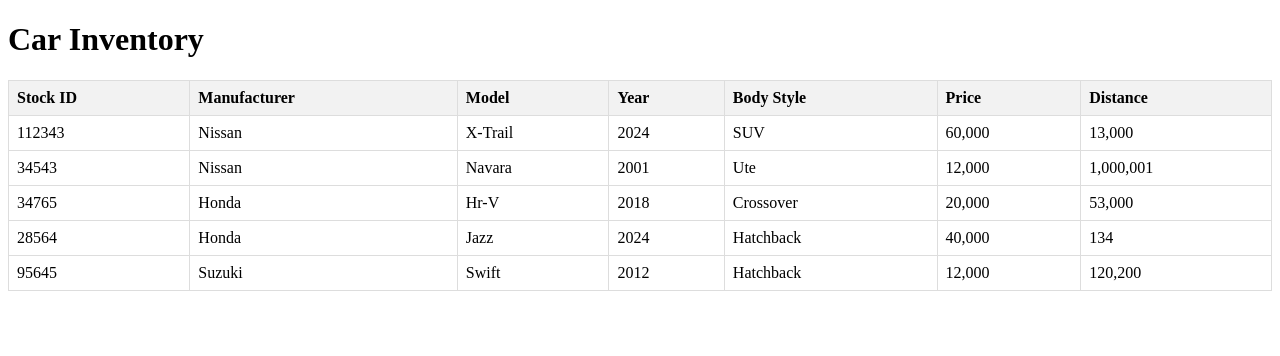
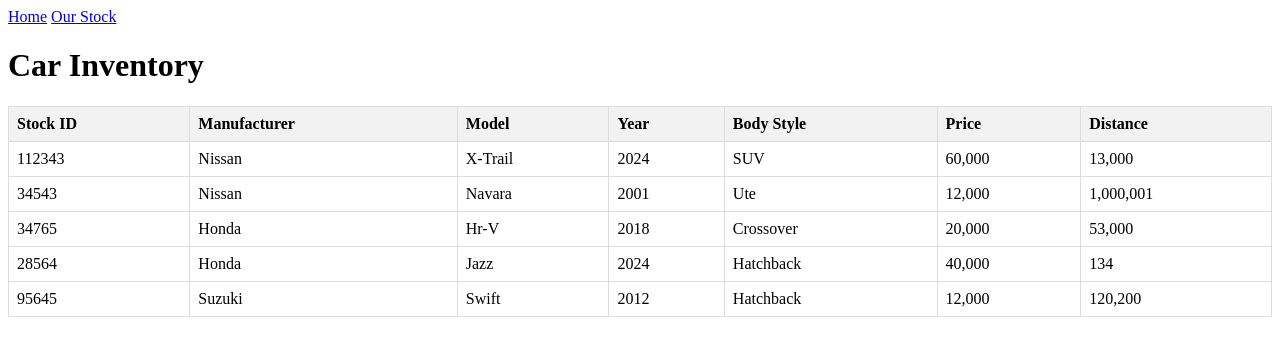
Before and after one commit to bblackie/rc-y12-tsou-app, a Flask app: page /contents in a window 1280 px wide. Shown: the top 356 px of the page. Run offline with Flask 3, Linux system fonts and the light colour scheme; data comes from the database, SQL or seed files in the repository.

Commit message:
1.15 Page nav

```diff
--- a/templates/contents.html
+++ b/templates/contents.html
@@ -21,6 +21,10 @@
     </style>
 </head>
 <body>
+    <div class="navbar">
+        <a href="/">Home</a>
+        <a href="http://127.0.0.1:5000/contents">Our Stock</a>
+    </div>
     <h1>Car Inventory</h1>
 
     <table>
```
